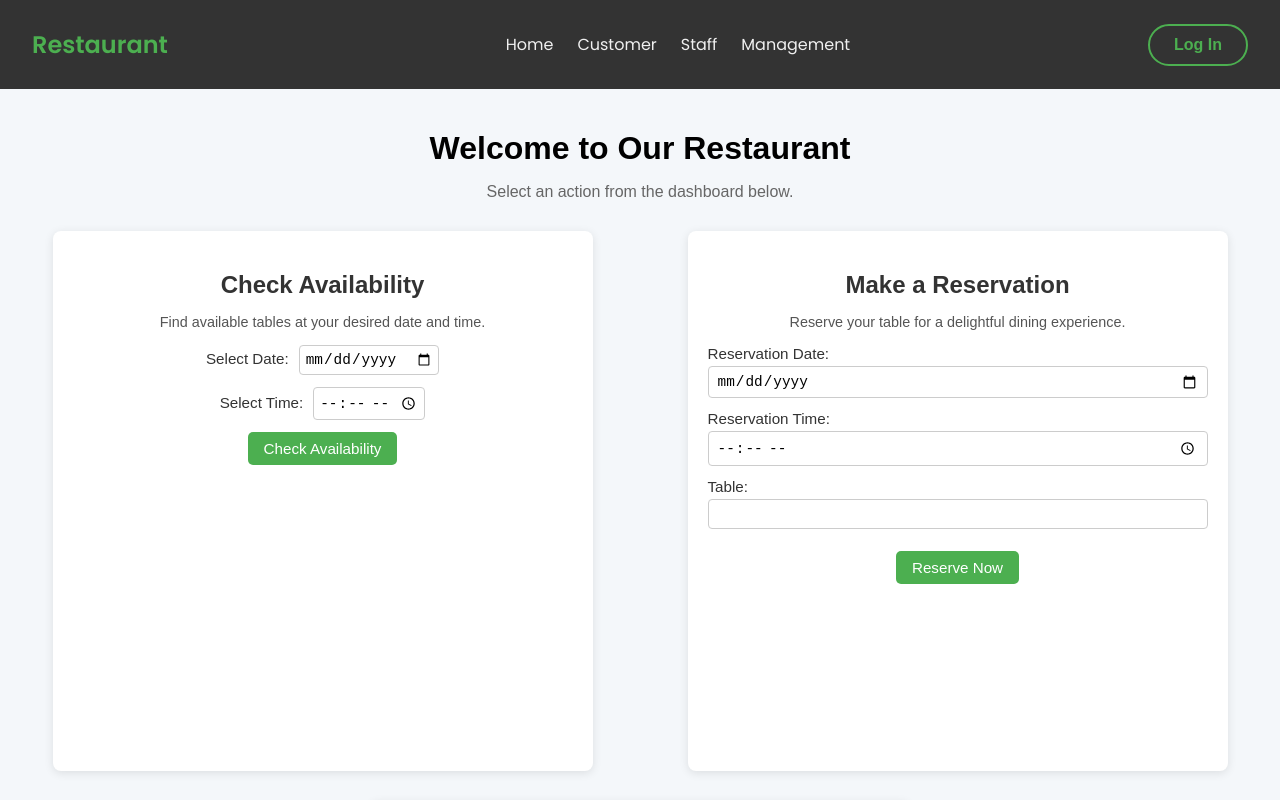
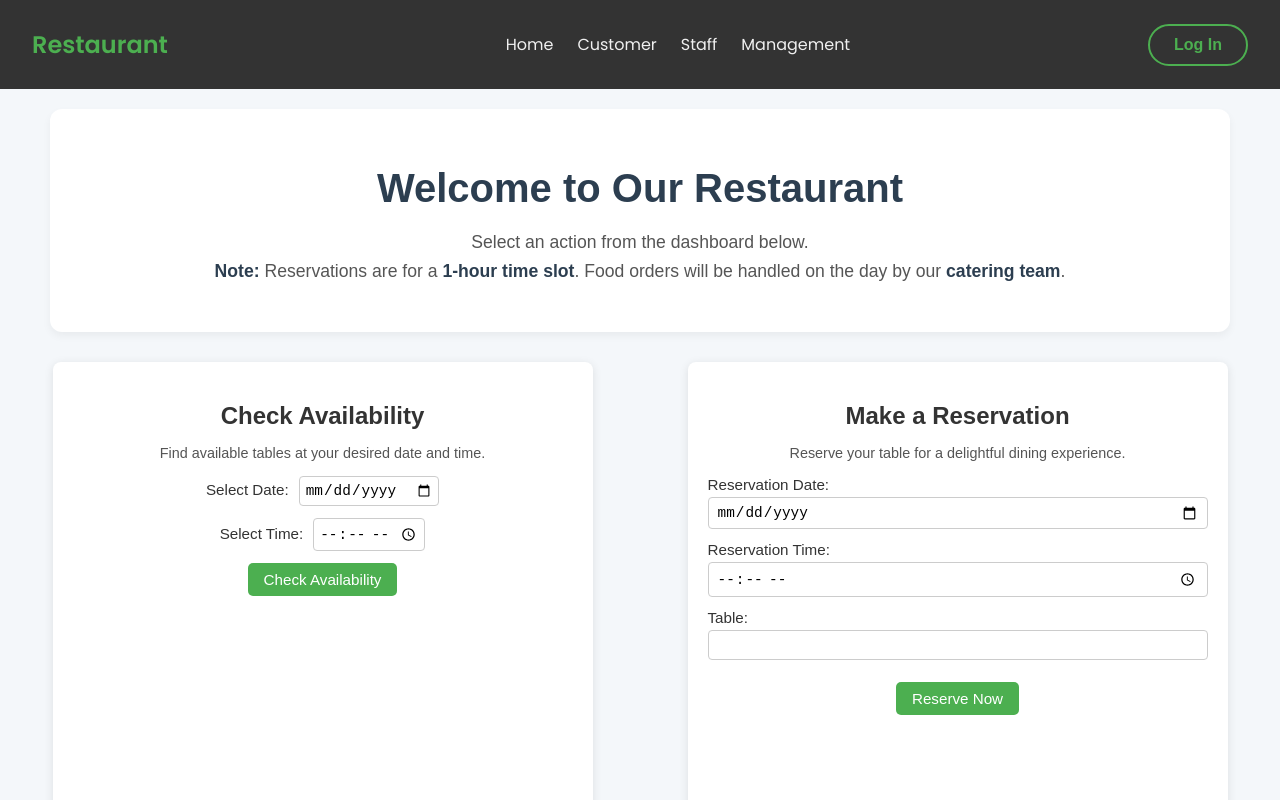
Before and after one commit to kas-rabur/SoftwareEngineeringRestaurantManagement, a React (Create React App) app in the folder client/: page /customer in a window 1280 px wide. Shown: the top 800 px of the page. Built offline with nearby package versions, Linux system fonts and the light colour scheme; sample sign-in values are in the browser's storage.

Commit message:
visual tweaks to the header on the customer page, which now highlights that reservations are for a 1 hour time slot and that food orders will be handled on the day by the catering team

```diff
--- a/client/src/components/CustomerPage.jsx
+++ b/client/src/components/CustomerPage.jsx
@@ -6,21 +6,23 @@ import ViewReservationsCard from "../components/ViewReservationsCard";
 import MenuItemsCard from "../components/MenuItemsCard";
 
 const CustomerPage = () => {
-
   return (
     <div className="customer-page">
       <header className="dashboard-header">
         <h1>Welcome to Our Restaurant</h1>
-        <p>Select an action from the dashboard below.</p>
+        <p>
+          Select an action from the dashboard below.
+          <br />
+          <strong>Note:</strong> Reservations are for a <strong>1-hour time slot</strong>.
+          Food orders will be handled on the day by our <strong>catering team</strong>.
+        </p>
       </header>
 
       <div className="dashboard-cards">
-
-        <CheckAvailabilityCard></CheckAvailabilityCard>
-        <ReservationCard></ReservationCard>
-        <ViewReservationsCard></ViewReservationsCard>
-        <MenuItemsCard></MenuItemsCard>
-
+        <CheckAvailabilityCard />
+        <ReservationCard />
+        <ViewReservationsCard />
+        <MenuItemsCard />
       </div>
     </div>
   );
--- a/client/src/styles/CustomerPage.css
+++ b/client/src/styles/CustomerPage.css
@@ -1,24 +1,38 @@
 .customer-page {
-    padding: 20px;
-    font-family: 'Arial', sans-serif;
-    background-color: #f4f7fa;
-  }
+  padding: 20px;
+  font-family: 'Arial', sans-serif;
+  background-color: #f4f7fa;
+}
 
 .dashboard-header {
   text-align: center;
   margin-bottom: 30px;
+  background-color: #ffffff;
+  padding: 30px 20px;
+  border-radius: 12px;
+  box-shadow: 0 4px 8px rgba(0, 0, 0, 0.05);
+  max-width: 100%;
+  margin-left: auto;
+  margin-right: auto;
+  margin-left: 30px;
+  margin-right: 30px;
 }
 
 .dashboard-header h1 {
-  font-size: 2rem;
-  margin-bottom: 10px;
+  font-size: 2.5rem;
+  margin-bottom: 15px;
+  color: #2c3e50;
 }
 
 .dashboard-header p {
-  font-size: 1rem;
-  color: #666;
+  font-size: 1.1rem;
+  color: #555;
+  line-height: 1.6;
 }
 
+.dashboard-header p strong {
+  color: #2c3e50;
+}
 
 .dashboard-cards {
   display: flex;
@@ -26,6 +40,4 @@
   justify-content: center;
   align-items: center;
   gap: 30px;
-
-
 }
```
